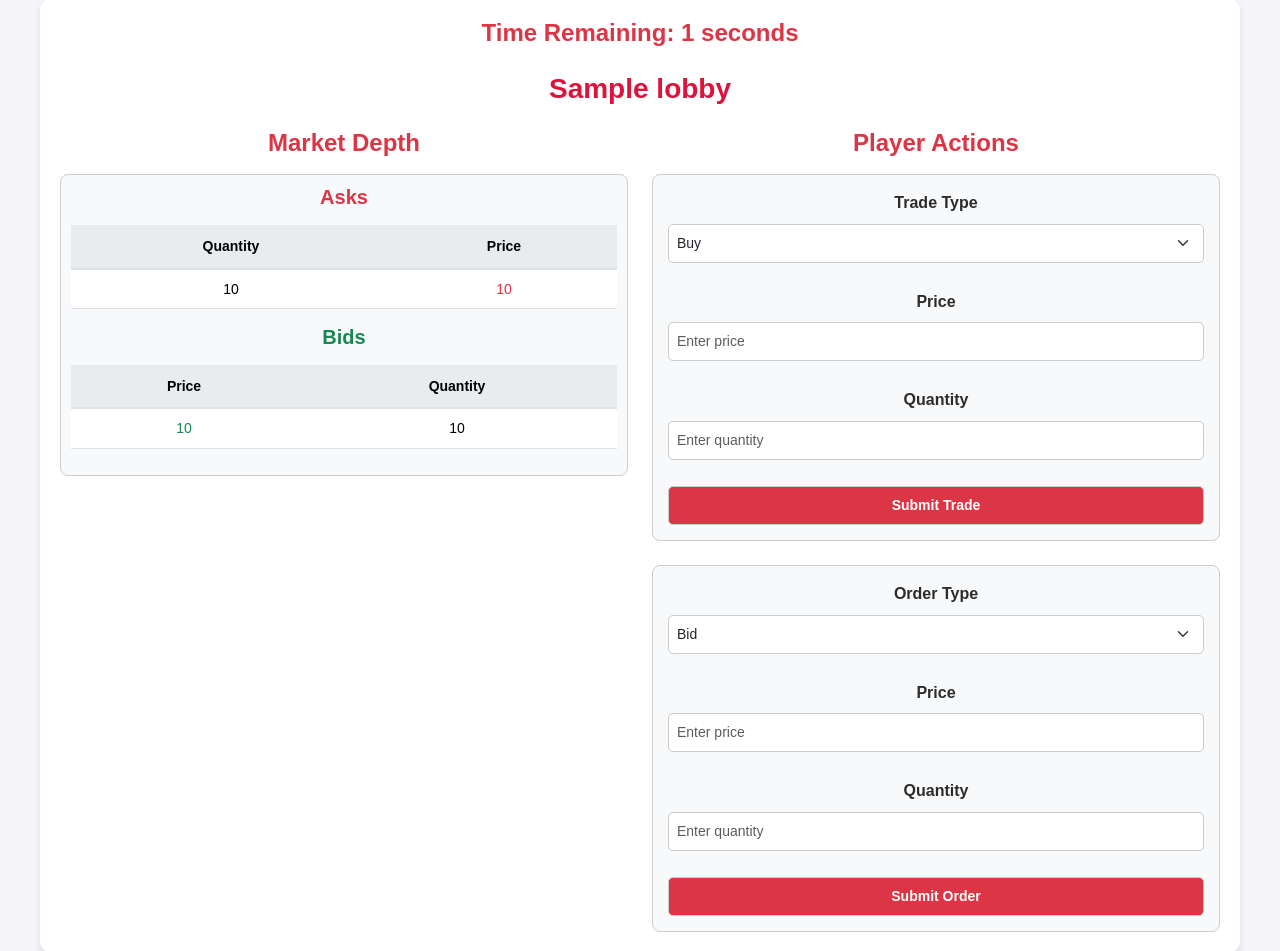
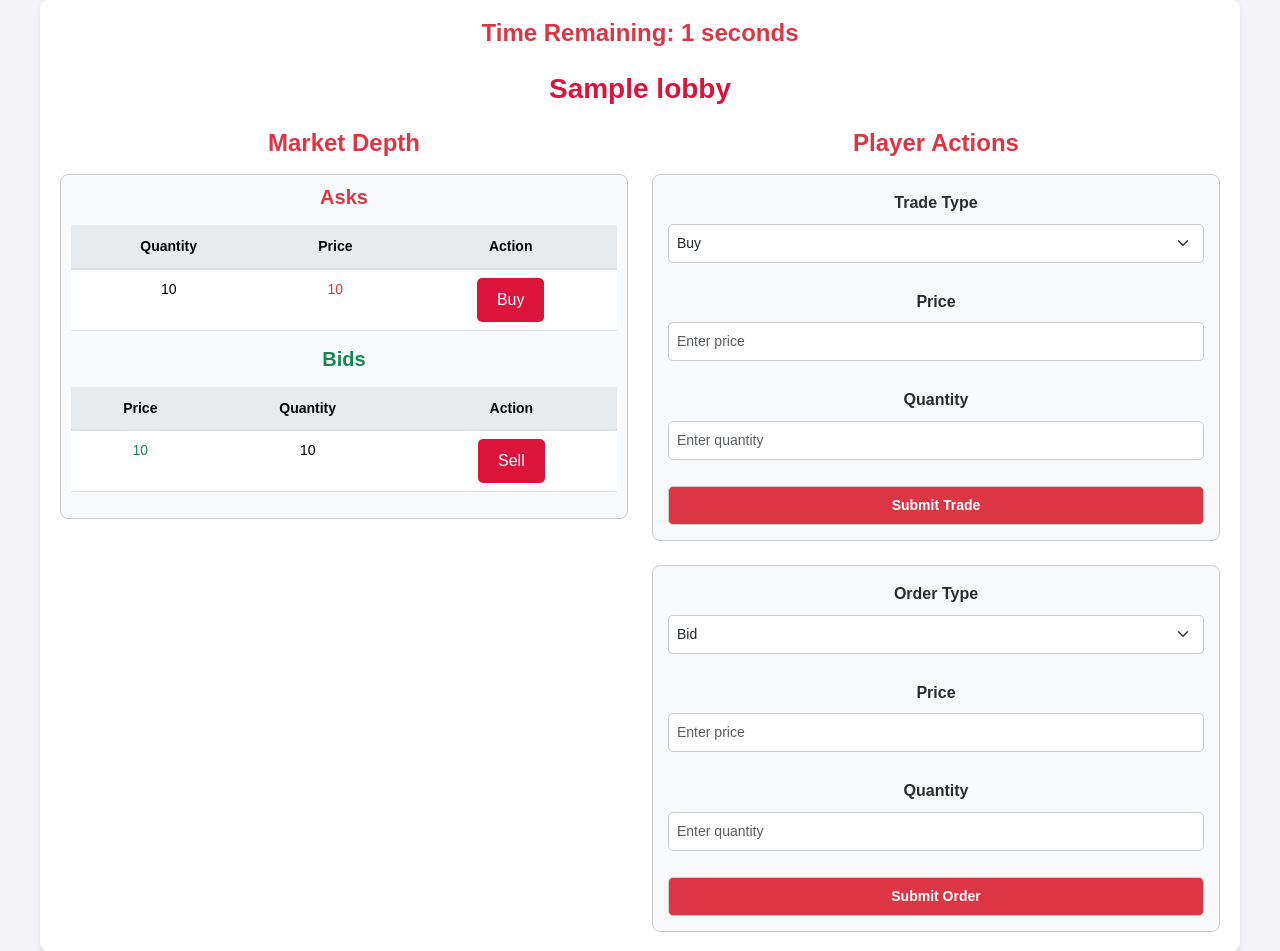
Before and after one commit to jessebrodtman/MarketMakingMadness, a Flask app: template templates/game.html in a window 1280 px wide. Shown: the part 157-1108 px from the top of the page. Run offline with Flask 3, Linux system fonts and the light colour scheme; the template is opened without the code that fills it: most values are stand-ins (such as "Sample title", 1, 10 or a date in 2020); some libraries are stand-ins or nearby versions.

Commit message:
added buttons to bid/ask spread

```diff
--- a/templates/game.html
+++ b/templates/game.html
@@ -36,6 +36,7 @@
                                 <tr>
                                     <th class="text-center">Quantity</th>
                                     <th class="text-center">Price</th>
+                                    <th class="text-center">Action</th>
                                 </tr>
                             </thead>
                             <tbody>
@@ -43,6 +44,14 @@
                                     <tr>
                                         <td class="text-center">{{ ask.quantity }}</td>
                                         <td class="text-center text-danger">{{ ask.price }}</td>
+                                        <td class="text-center">
+                                            <form action="{{ url_for('player_trade', lobby_id=lobby.id) }}" method="POST">
+                                                <input type="hidden" name="type" value="buy">
+                                                <input type="hidden" name="price" value="{{ ask.price }}">
+                                                <input type="hidden" name="quantity" value="{{ ask.quantity }}">
+                                                <button type="submit" class="btn btn-success btn-sm">Buy</button>
+                                            </form>
+                                        </td>
                                     </tr>
                                 {% endfor %}
                             </tbody>
@@ -57,6 +66,7 @@
                                 <tr>
                                     <th class="text-center">Price</th>
                                     <th class="text-center">Quantity</th>
+                                    <th class="text-center">Action</th>
                                 </tr>
                             </thead>
                             <tbody>
@@ -64,6 +74,14 @@
                                     <tr>
                                         <td class="text-center text-success">{{ bid.price }}</td>
                                         <td class="text-center">{{ bid.quantity }}</td>
+                                        <td class="text-center">
+                                            <form action="{{ url_for('player_trade', lobby_id=lobby.id) }}" method="POST">
+                                                <input type="hidden" name="type" value="sell">
+                                                <input type="hidden" name="price" value="{{ bid.price }}">
+                                                <input type="hidden" name="quantity" value="{{ bid.quantity }}">
+                                                <button type="submit" class="btn btn-success btn-sm">Sell</button>
+                                            </form>
+                                        </td>
                                     </tr>
                                 {% endfor %}
                             </tbody>
```
Also changed, not shown: gamefiles.db.
